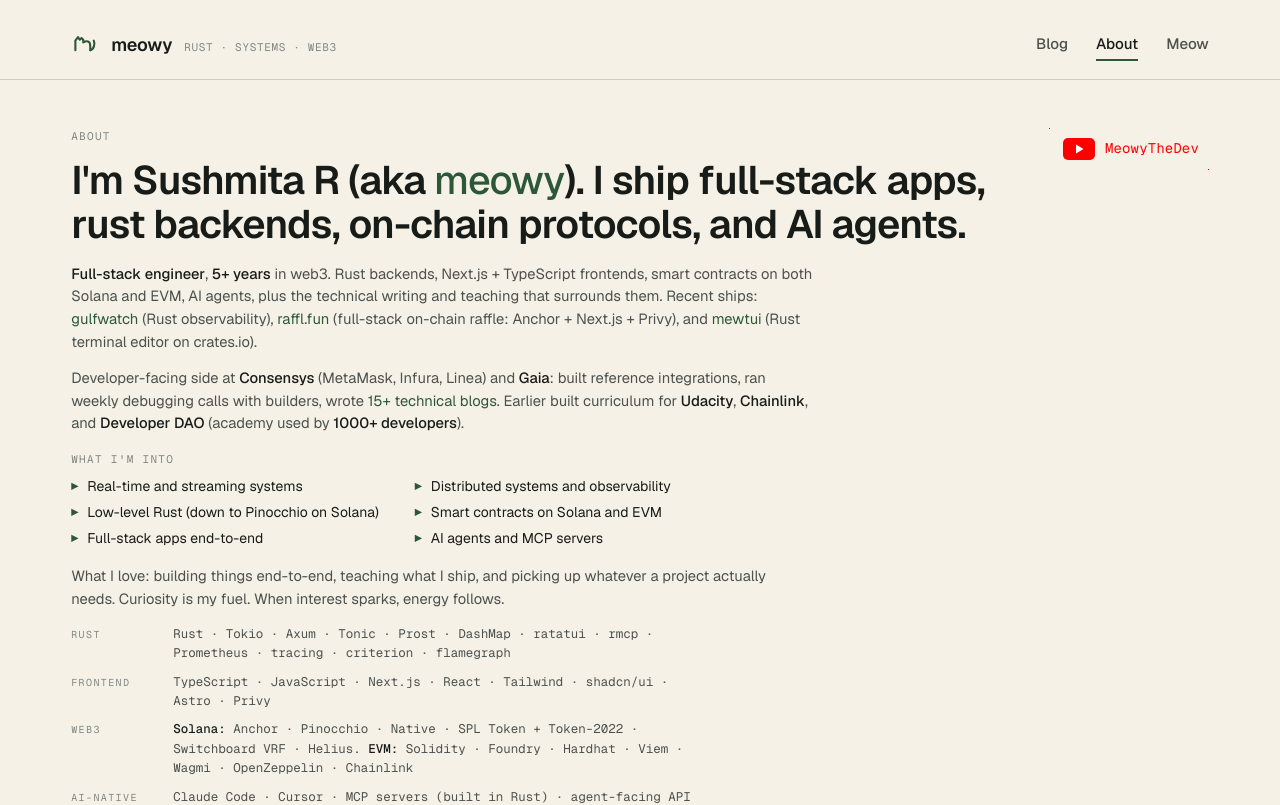
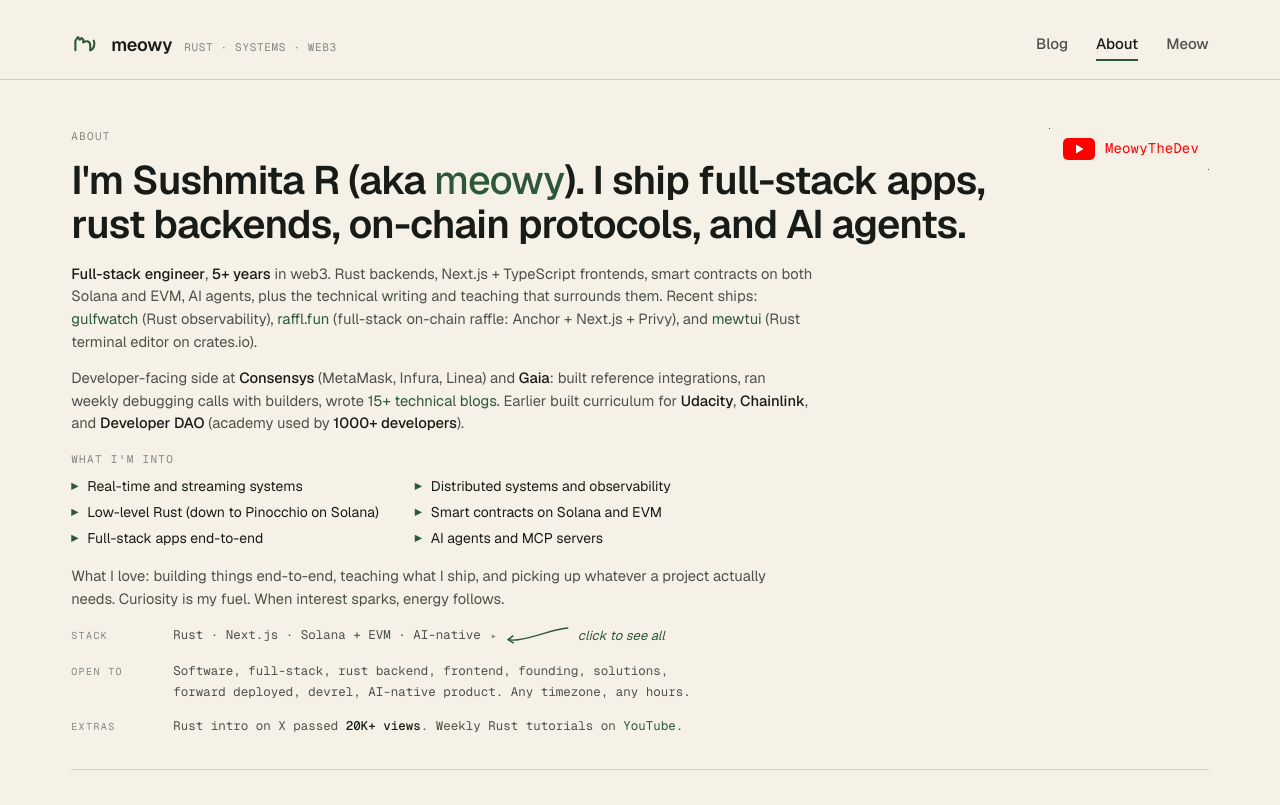
Before and after one commit to meowyx/meowy-blog, a Next.js app: page /about in a window 1280 px wide. Shown: the top 805 px of the page. Built offline with nearby package versions, Linux system fonts and the light colour scheme.

Commit message:
a new design stack

```diff
--- a/app/about/about.css
+++ b/app/about/about.css
@@ -83,10 +83,10 @@
   grid-template-columns: 86px 1fr;
   gap: 16px;
   align-items: baseline;
-  margin-top: 9px;
+  margin-top: 14px;
   font-family: var(--mono);
   font-size: 12.5px;
-  line-height: 1.55;
+  line-height: 1.65;
   color: var(--ink-2);
   max-width: 84ch;
 }
@@ -104,6 +104,113 @@
     grid-template-columns: 1fr;
     gap: 4px;
   }
+}
+
+/* Collapsible stack section: 4 detail rows hide behind a single summary by
+   default. Native <details>/<summary>, no JS. */
+.stack-details summary {
+  list-style: none;
+  cursor: pointer;
+  outline: none;
+}
+.stack-details summary::-webkit-details-marker { display: none; }
+.stack-details summary::marker { display: none; }
+
+.stack-details summary .head-strip {
+  margin-top: 14px;
+  transition: color .15s;
+}
+.stack-details summary:hover .head-strip-label,
+.stack-details summary:hover .stack-chevron {
+  color: var(--ink);
+}
+
+.stack-chevron {
+  display: inline-block;
+  margin-left: 10px;
+  color: var(--ink-3);
+  font-size: 10px;
+  transform-origin: center;
+  transition: transform .2s ease;
+  vertical-align: middle;
+}
+.stack-details[open] .stack-chevron {
+  transform: rotate(90deg);
+}
+.stack-details-body {
+  padding-left: 0;
+}
+.stack-details-body .head-strip { margin-top: 10px; }
+.stack-details-body .head-strip:first-child { margin-top: 8px; }
+
+/* Hand-drawn "click to see all" hint pointing at the stack chevron.
+   Sketched SVG curve + arrowhead, draws itself in on load and gently
+   bobs toward the chevron. Fades out once the user opens the section. */
+.stack-hint {
+  display: inline-flex;
+  align-items: center;
+  gap: 6px;
+  margin-left: 12px;
+  color: var(--accent);
+  font-family: var(--sans);
+  font-style: italic;
+  font-size: 13px;
+  letter-spacing: 0.01em;
+  vertical-align: middle;
+  animation: stack-hint-bob 2.4s ease-in-out infinite;
+  opacity: 1;
+  transition: opacity .2s ease;
+}
+.stack-hint-arrow {
+  display: block;
+  color: var(--accent);
+  flex-shrink: 0;
+  /* small irregular tilt so the arrow reads as sketched, not perfectly straight */
+  transform: rotate(-2deg);
+}
+.stack-hint-arrow path {
+  stroke-dasharray: 220;
+  stroke-dashoffset: 220;
+  animation: stack-hint-draw 1.1s cubic-bezier(.2,.7,.2,1) .35s forwards;
+}
+.stack-hint-text {
+  white-space: nowrap;
+}
+
+/* When the dropdown is open, the affordance is no longer needed. */
+.stack-details[open] .stack-hint {
+  opacity: 0;
+  visibility: hidden;
+  animation: none;
+}
+
+/* Bob the whole hint a few pixels left, toward the chevron it points at. */
+@keyframes stack-hint-bob {
+  0%, 100%  { transform: translateX(0); }
+  50%       { transform: translateX(-5px); }
+}
+
+/* Draw the curve + arrowhead in once on load. */
+@keyframes stack-hint-draw {
+  to { stroke-dashoffset: 0; }
+}
+
+/* Respect reduced-motion: keep the hint visible, drop animations. */
+@media (prefers-reduced-motion: reduce) {
+  .stack-hint { animation: none; }
+  .stack-hint-arrow path {
+    stroke-dasharray: none;
+    stroke-dashoffset: 0;
+    animation: none;
+  }
+}
+
+/* Mobile: the hint takes a lot of width on a narrow screen.
+   At <600px we already collapse head-strip to a single column; drop the
+   text but keep the arrow as a smaller visual cue. */
+@media (max-width: 600px) {
+  .stack-hint-text { display: none; }
+  .stack-hint { margin-left: 8px; }
 }
 
 .prose {
--- a/app/about/page.tsx
+++ b/app/about/page.tsx
@@ -319,11 +319,47 @@
             picking up whatever a project actually needs. Curiosity is my fuel.
             When interest sparks, energy follows.
           </p>
+          <details className="stack-details">
+            <summary>
+              <div className="head-strip">
+                <span className="head-strip-label">stack</span>
+                <span>
+                  Rust · Next.js · Solana + EVM · AI-native
+                  <span className="stack-chevron" aria-hidden="true">
+                    ▸
+                  </span>
+                  <span className="stack-hint" aria-hidden="true">
+                    <svg
+                      className="stack-hint-arrow"
+                      width="68"
+                      height="22"
+                      viewBox="0 0 68 22"
+                      fill="none"
+                      stroke="currentColor"
+                      strokeWidth="1.4"
+                      strokeLinecap="round"
+                      strokeLinejoin="round"
+                    >
+                      <path
+                        className="stack-hint-curve"
+                        d="M 64 4 C 52 4, 32 12, 14 14 C 10 14.4, 7 14.4, 4 13.6"
+                      />
+                      <path
+                        className="stack-hint-tip"
+                        d="M 4 13.6 L 9 10 M 4 13.6 L 9 17"
+                      />
+                    </svg>
+                    <span className="stack-hint-text">click to see all</span>
+                  </span>
+                </span>
+              </div>
+            </summary>
+            <div className="stack-details-body">
               <div className="head-strip">
                 <span className="head-strip-label">rust</span>
                 <span>
-              Rust · Tokio · Axum · Tonic · Prost · DashMap · ratatui · rmcp ·
-              Prometheus · tracing · criterion · flamegraph
+                  Rust · Tokio · Axum · Tonic · Prost · DashMap · ratatui ·
+                  rmcp · Prometheus · tracing · criterion · flamegraph
                 </span>
               </div>
               <div className="head-strip">
@@ -345,16 +381,18 @@
               <div className="head-strip">
                 <span className="head-strip-label">ai-native</span>
                 <span>
-              Claude Code · Cursor · MCP servers (built in Rust) · agent-facing
-              API design · prompt engineering
+                  Claude Code · Cursor · MCP servers (built in Rust) ·
+                  agent-facing API design · prompt engineering
                 </span>
               </div>
+            </div>
+          </details>
           <div className="head-strip">
             <span className="head-strip-label">open to</span>
             <span>
-              Software, full-stack, rust backend, frontend (real engineering
-              only), founding, solutions, forward deployed, devrel, AI-native
-              product. Any timezone, any hours.
+              Software, full-stack, rust backend, frontend, founding,
+              solutions, forward deployed, devrel, AI-native product. Any
+              timezone, any hours.
             </span>
           </div>
           <div className="head-strip">
```
Lines whose indentation alone changed are shown as unchanged.
